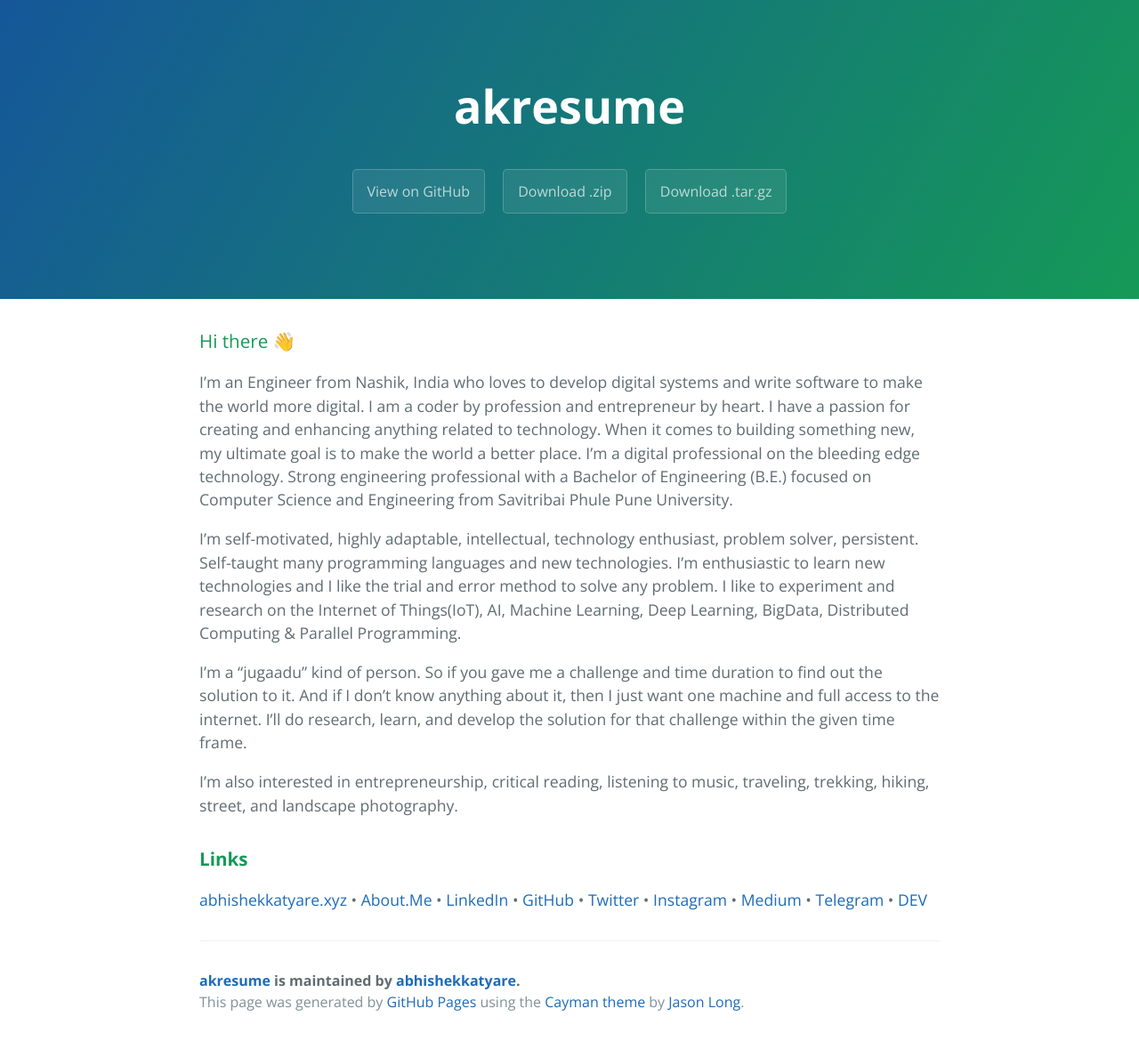
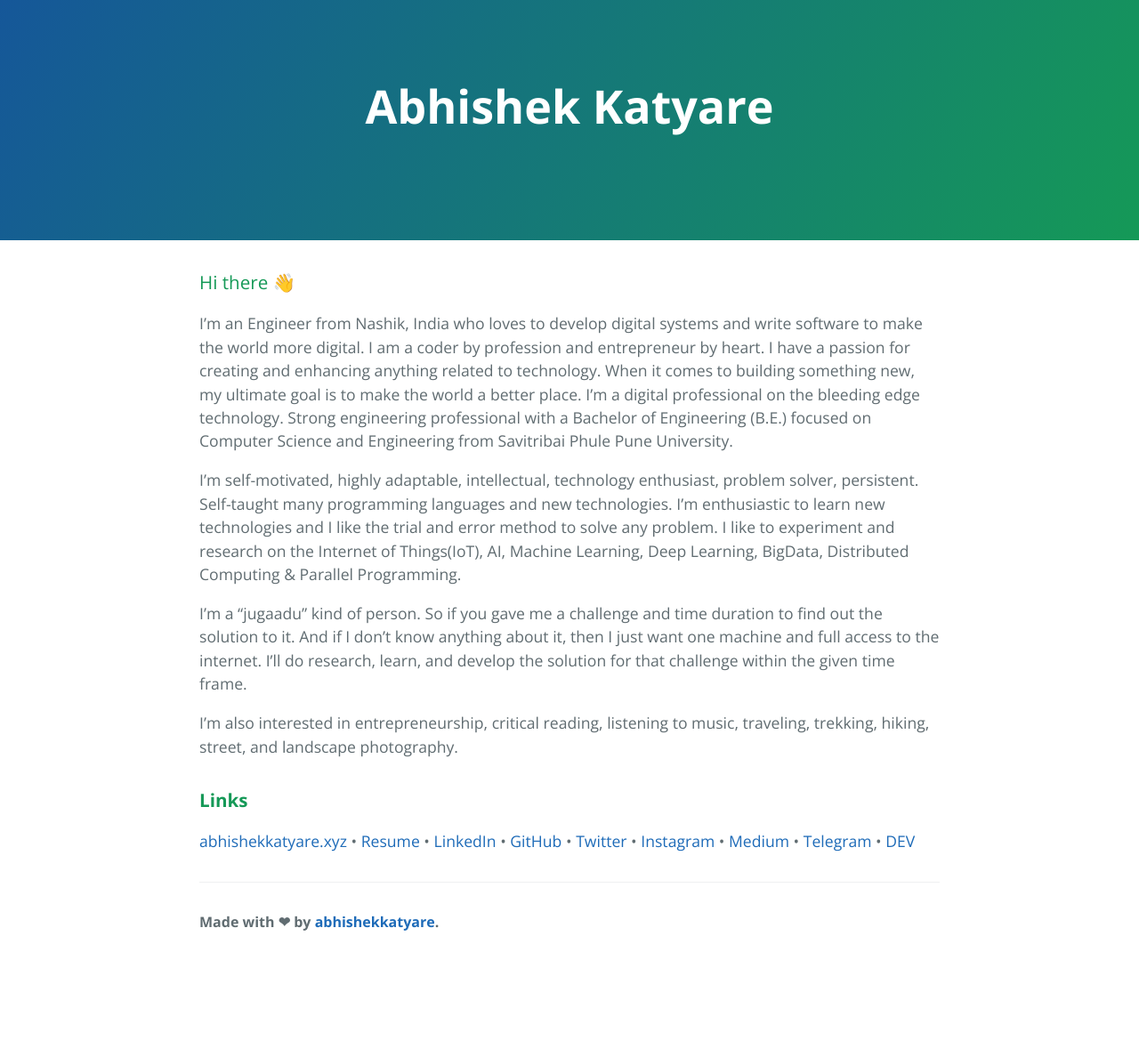
Before and after one commit to abhishekkatyare/abhishekkatyare, a plain HTML site: page index.html in a window 1280 px wide. Shown: the whole page at 89% size. After the commit the page ends 1080 px from the top, so only its background shows below. Drawn offline with nearby package versions, Linux system fonts and the light colour scheme.

Commit message:
Update index.html

```diff
--- a/index.html
+++ b/index.html
@@ -2,7 +2,7 @@
 <html lang="en-us">
   <head>
     <meta charset="UTF-8">
-    <title>akresume by abhishekkatyare</title>
+    <title>Abhishek Katyare</title>
     <meta name="viewport" content="width=device-width, initial-scale=1">
     <link rel="stylesheet" type="text/css" href="stylesheets/normalize.css" media="screen">
     <link href='https://fonts.googleapis.com/css?family=Open+Sans:400,700' rel='stylesheet' type='text/css'>
@@ -11,11 +11,11 @@
   </head>
   <body>
     <section class="page-header">
-      <h1 class="project-name">akresume</h1>
+      <h1 class="project-name">Abhishek Katyare</h1>
       <h2 class="project-tagline"></h2>
-      <a href="https://github.com/abhishekkatyare/abhishekkatyare" class="btn">View on GitHub</a>
+      <!--<a href="https://github.com/abhishekkatyare/abhishekkatyare" class="btn">View on GitHub</a>
       <a href="https://github.com/abhishekkatyare/abhishekkatyare/zipball/master" class="btn">Download .zip</a>
-      <a href="https://github.com/abhishekkatyare/abhishekkatyare/tarball/master" class="btn">Download .tar.gz</a>
+      <a href="https://github.com/abhishekkatyare/abhishekkatyare/tarball/master" class="btn">Download .tar.gz</a>-->
     </section>
 
     <section class="main-content">
@@ -30,7 +30,7 @@
 <a id="links" class="anchor" href="#links" aria-hidden="true"><span aria-hidden="true" class="octicon octicon-link"></span></a><strong>Links</strong>
 </h3>
 <p><a href="https://www.abhishekkatyare.xyz/">abhishekkatyare.xyz</a> •
-<a href="https://about.me/abhishekkatyare">About.Me</a> •
+<a href="https://abhishekkatyare.github.io/resume">Resume</a> •
 <a href="http://www.linkedin.com/in/abhishekkatyare">LinkedIn</a> •
 <a href="https://github.com/abhishekkatyare">GitHub</a> •
 <a href="https://twitter.com/AbhishekKatyare">Twitter</a> •
@@ -41,9 +41,9 @@
 
 
       <footer class="site-footer">
-        <span class="site-footer-owner"><a href="https://github.com/abhishekkatyare/abhishekkatyare">akresume</a> is maintained by <a href="https://github.com/abhishekkatyare">abhishekkatyare</a>.</span>
+        <span class="site-footer-owner">Made with ❤ by <a href="https://www.abhishekkatyare.xyz/">abhishekkatyare</a>.</span>
 
-        <span class="site-footer-credits">This page was generated by <a href="https://pages.github.com">GitHub Pages</a> using the <a href="https://github.com/jasonlong/cayman-theme">Cayman theme</a> by <a href="https://twitter.com/jasonlong">Jason Long</a>.</span>
+        <!--<span class="site-footer-credits">This page was generated by <a href="https://pages.github.com">GitHub Pages</a> using the <a href="https://github.com/jasonlong/cayman-theme">Cayman theme</a> by <a href="https://twitter.com/jasonlong">Jason Long</a>.</span>-->
       </footer>
 
     </section>
```
